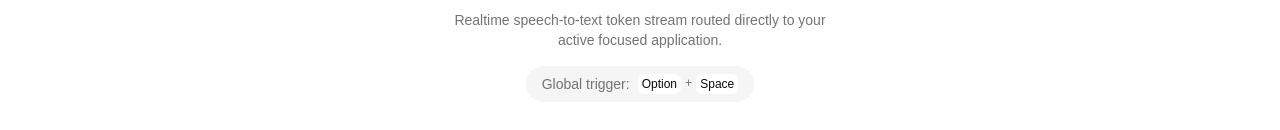
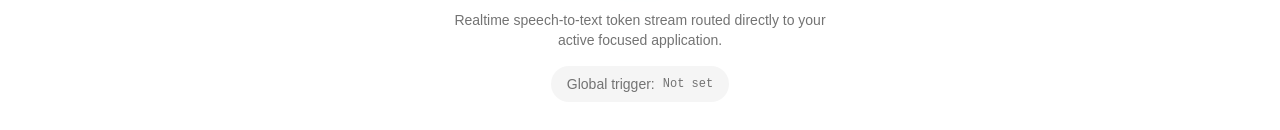
Before and after one commit to mikaelbalin/speech-transcription, a React (Vite) app: page / in a window 1280 px wide. Shown: the part 466-596 px from the top of the page. Built offline with nearby package versions, Linux system fonts and the light colour scheme.

Commit message:
Add dynamic global shortcut display on idle screen

```diff
--- a/src/components/dictation/dictation-idle.tsx
+++ b/src/components/dictation/dictation-idle.tsx
@@ -4,7 +4,9 @@ import { AppHeaderActions } from "@/components/layout/app-header-actions";
 import { PageLayout } from "@/components/layout/page-layout";
 import { Button } from "@/components/ui/button";
 import { Kbd } from "@/components/ui/kbd";
+import { shortcutParts } from "@/lib/shortcut";
 import { type InputDevice, useInputDevices } from "@/lib/use-input-devices";
+import { useShortcut } from "@/lib/use-shortcut";
 
 function IdleHeader({ device }: { device?: InputDevice | null }) {
   const ready = Boolean(device);
@@ -32,6 +34,9 @@ function IdleHeader({ device }: { device?: InputDevice | null }) {
 }
 
 function IdleBody({ onStart }: { onStart: () => void }) {
+  const { shortcut } = useShortcut();
+  const parts = shortcutParts(shortcut);
+
   return (
     <div className="flex flex-col items-center justify-center gap-4 py-8 text-center">
       <Button
@@ -58,11 +63,20 @@ function IdleBody({ onStart }: { onStart: () => void }) {
       </div>
       <div className="flex items-center gap-2 rounded-full bg-muted px-4 py-2 text-sm">
         <span className="text-muted-foreground">Global trigger:</span>
-        <span className="flex items-center gap-1 font-mono text-xs">
-          <Kbd className="bg-background text-foreground">Option</Kbd>
-          <span className="text-muted-foreground">+</span>
-          <Kbd className="bg-background text-foreground">Space</Kbd>
-        </span>
+        {parts.length ? (
+          <span className="flex items-center gap-1 font-mono text-xs">
+            {parts.map(({ key, node }, i) => (
+              <span key={key} className="flex items-center gap-1">
+                {i > 0 && <span className="text-muted-foreground">+</span>}
+                <Kbd className="bg-background text-foreground">{node}</Kbd>
+              </span>
+            ))}
+          </span>
+        ) : (
+          <span className="font-mono text-xs text-muted-foreground">
+            Not set
+          </span>
+        )}
       </div>
     </div>
   );
--- /dev/null
+++ b/src/lib/use-shortcut.ts
@@ -0,0 +1,19 @@
+import { invoke, isTauri } from "@tauri-apps/api/core";
+import { useEffect, useState } from "react";
+
+/**
+ * Reads the saved global shortcut (`shortcut`) from the Tauri `get_settings`
+ * command. Falls back to an empty string when unavailable (e.g. Storybook).
+ */
+export function useShortcut() {
+  const [shortcut, setShortcut] = useState("");
+
+  useEffect(() => {
+    if (!isTauri()) return;
+    invoke<{ shortcut?: string }>("get_settings")
+      .then((s) => setShortcut(s.shortcut ?? ""))
+      .catch(() => setShortcut(""));
+  }, []);
+
+  return { shortcut };
+}
```
